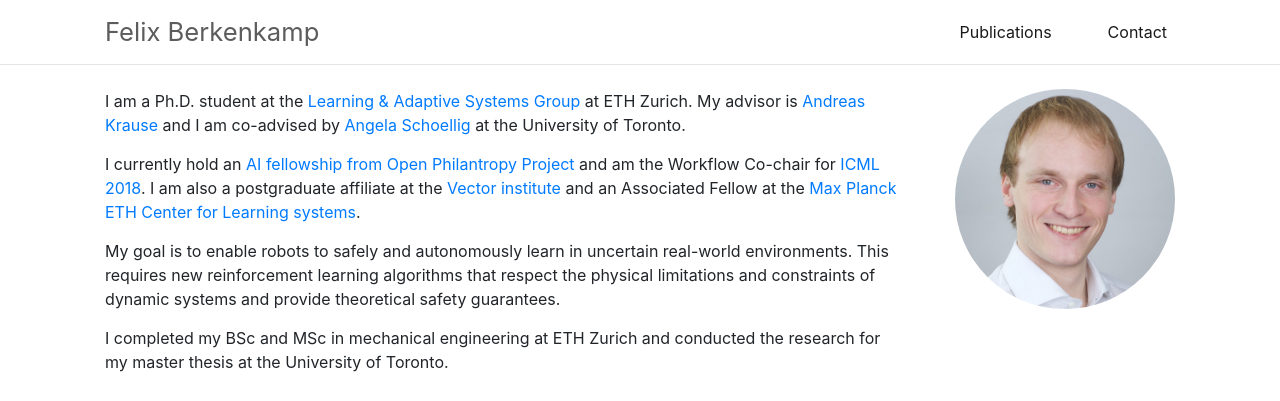
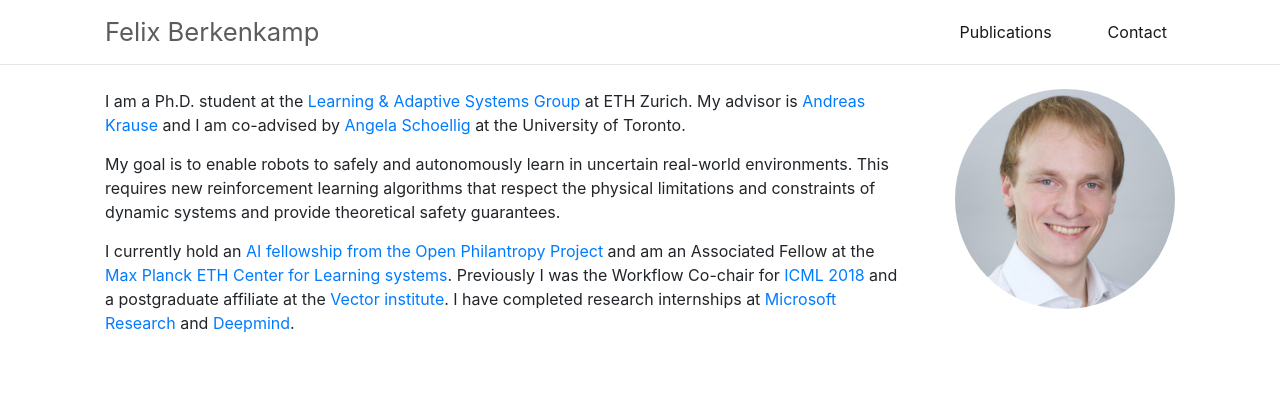
Before and after one commit to befelix/befelix.github.io, a Jekyll site: the page built from _pages/index.html, in a window 1280 px wide and 900 px high, cut to the strip 0-401 px from the top of the window. Built offline with Jekyll 4.4.1, drawn with Linux system fonts in a browser that asks for light colours.

Commit message:
Update website intro

```diff
--- a/_pages/index.html
+++ b/_pages/index.html
@@ -16,17 +16,13 @@ css:
       </p>
 
       <p>
-        I currently hold an <a href="https://www.openphilanthropy.org/focus/global-catastrophic-risks/potential-risks-advanced-artificial-intelligence/announcing-2018-ai-fellows">AI fellowship from Open Philantropy Project</a> and am the Workflow Co-chair for <a href="https://icml.cc">ICML 2018</a>. I am also a postgraduate affiliate at the <a href="https://vectorinstitute.ai">Vector institute</a> and an Associated Fellow at the <a href="http://learning-systems.org/">Max Planck ETH Center for Learning systems</a>.
-      </p>
-
-      <p>
         My goal is to enable robots to safely and autonomously learn in uncertain real-world environments. This requires
         new reinforcement learning algorithms that respect the physical limitations and constraints of dynamic systems and provide
         theoretical safety guarantees.
       </p>
 
       <p>
-      I completed my BSc and MSc in mechanical engineering at ETH Zurich and conducted the research for my master thesis at the University of Toronto.
+        I currently hold an <a href="https://www.openphilanthropy.org/focus/global-catastrophic-risks/potential-risks-advanced-artificial-intelligence/announcing-2018-ai-fellows">AI fellowship from the Open Philantropy Project</a> and am an Associated Fellow at the <a href="http://learning-systems.org/">Max Planck ETH Center for Learning systems</a>. Previously I was the Workflow Co-chair for <a href="https://icml.cc/Conferences/2018/Committees">ICML 2018</a> and a postgraduate affiliate at the <a href="https://vectorinstitute.ai">Vector institute</a>. I have completed research internships at <a href="https://www.microsoft.com/en-us/research/lab/microsoft-research-redmond/">Microsoft Research</a> and <a href="https://deepmind.com/">Deepmind</a>.
       </p>
     </div>
   </div>
```
